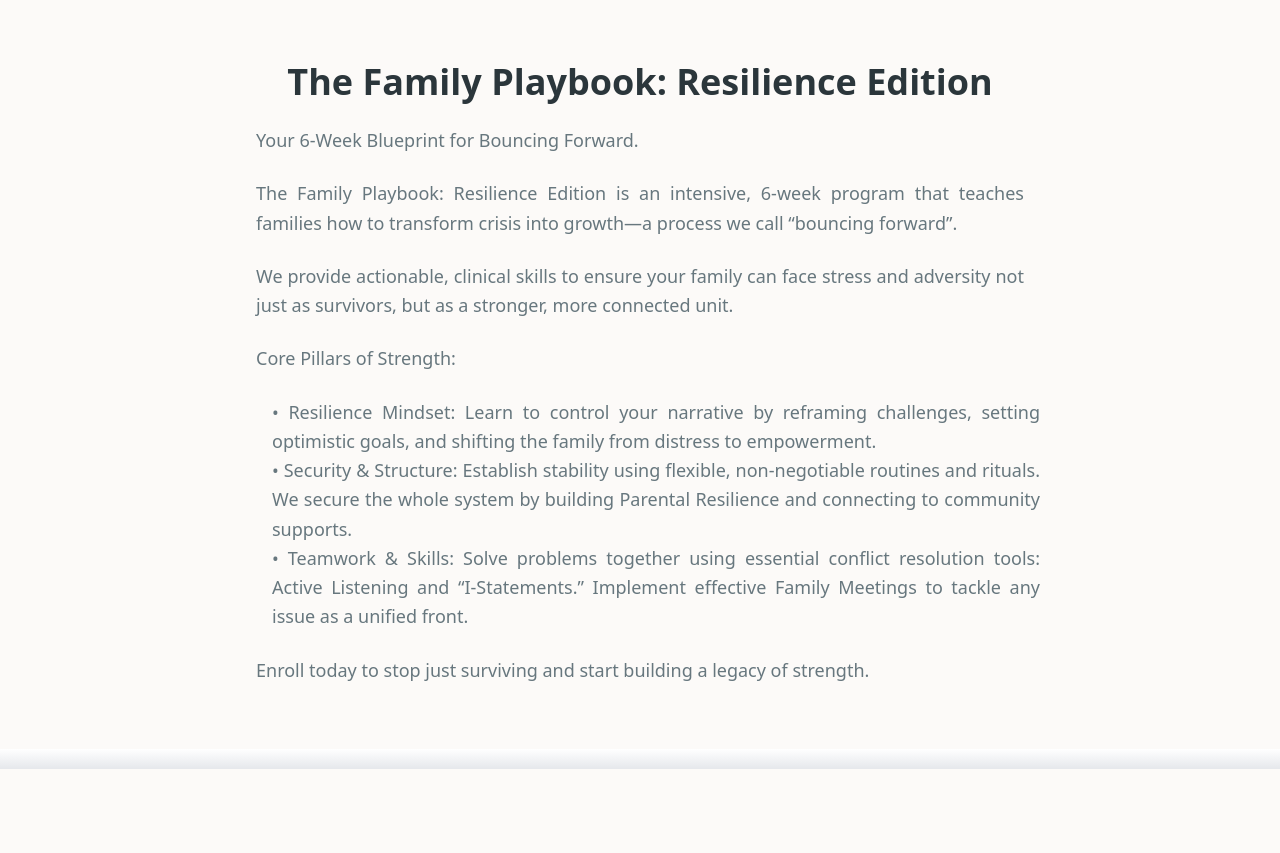
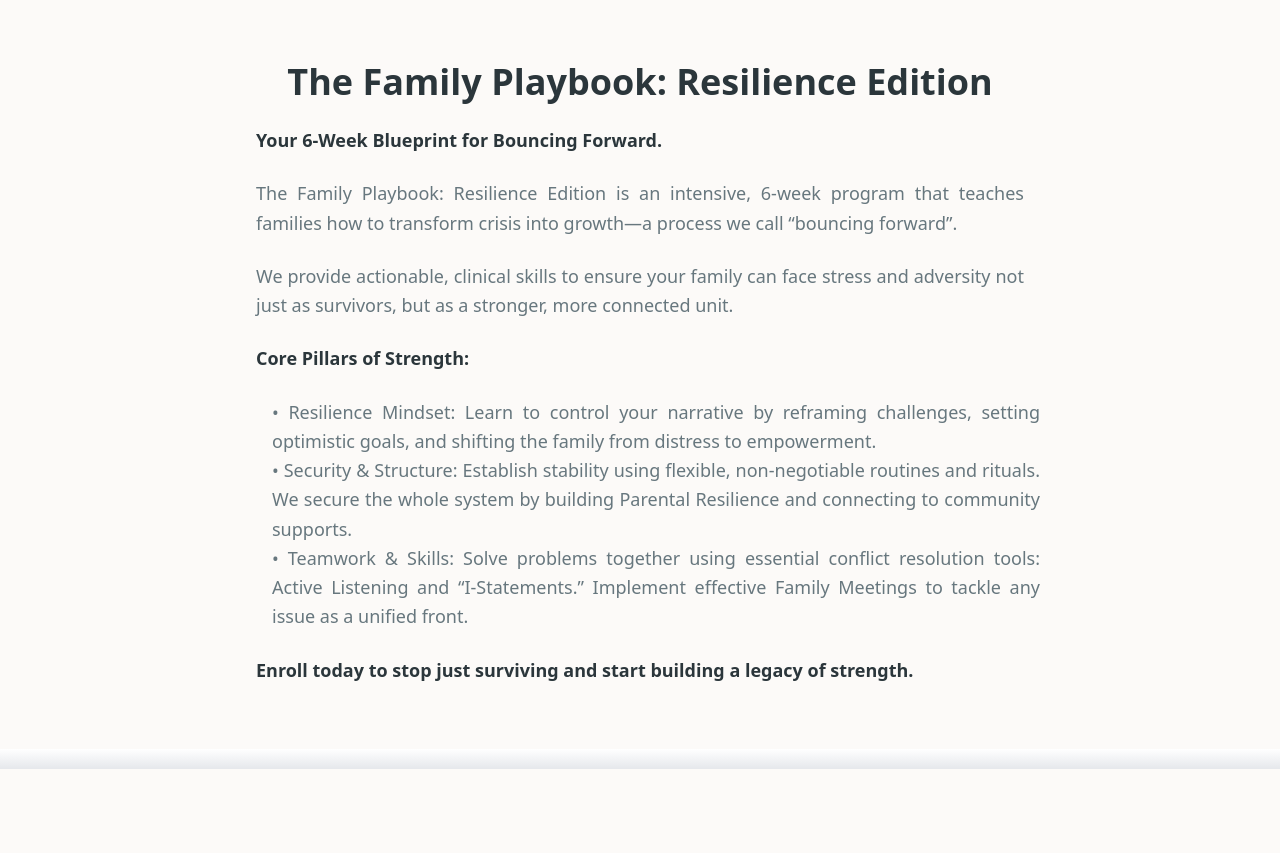
Before and after one commit to bhawanibytes/metta-vibes, a Next.js app: page /family-playbook in a window 1280 px wide. Shown: the part 573-1426 px from the top of the page. Built offline with nearby package versions, Linux system fonts and the light colour scheme.

Commit message:
Update Family Playbook and Metta Cove descriptions for clarity and emotional support

```diff
--- a/app/(programs)/family-playbook/page.tsx
+++ b/app/(programs)/family-playbook/page.tsx
@@ -30,7 +30,7 @@ const FamilyPlaybook = () => {
           <h2 className="text-3xl font-bold md:text-4xl">
             The Family Playbook: Resilience Edition
           </h2>
-          <p className="text-muted-foreground mx-auto max-w-3xl text-justify text-lg leading-relaxed">
+          <p className="mx-auto max-w-3xl text-justify text-lg leading-relaxed font-semibold">
             {`Your 6-Week Blueprint for Bouncing Forward.`}
           </p>
           <p className="text-muted-foreground mx-auto max-w-3xl text-justify text-lg leading-relaxed">
@@ -39,7 +39,7 @@ const FamilyPlaybook = () => {
           <p className="text-muted-foreground mx-auto max-w-3xl text-justify text-lg leading-relaxed">
             {`We provide actionable, clinical skills to ensure your family can face stress and adversity not just as survivors, but as a stronger, more connected unit.`}
           </p>
-          <p className="text-muted-foreground mx-auto max-w-3xl text-justify text-lg leading-relaxed">
+          <p className="mx-auto max-w-3xl text-justify text-lg leading-relaxed font-semibold">
             {`Core Pillars of Strength:`}
           </p>
           <ul className="text-muted-foreground ml-10 max-w-3xl text-justify text-lg leading-relaxed md:ml-20">
@@ -60,7 +60,7 @@ const FamilyPlaybook = () => {
               unified front.
             </li>
           </ul>
-          <p className="text-muted-foreground mx-auto max-w-3xl text-justify text-lg leading-relaxed">
+          <p className="mx-auto max-w-3xl text-justify text-lg leading-relaxed font-semibold">
             {`Enroll today to stop just surviving and start building a legacy of strength.`}
           </p>
         </div>
--- a/app/(programs)/metta-cove/page.tsx
+++ b/app/(programs)/metta-cove/page.tsx
@@ -40,7 +40,7 @@ const MettaCove = () => {
             {`Metta Cove is a specialized mental health program offered by Metta Vibes, dedicated to supporting children and youth (ages 6–15) who have witnessed domestic violence or experienced a traumatic event. Rooted in our core principle of Metta (loving-kindness), we provide a safe, nurturing, and sheltered space—a true Cove—where healing can begin through a combination of individual and group therapy.`}
           </p>
           <p className="text-muted-foreground mx-auto max-w-3xl text-justify text-lg leading-relaxed">
-            {`Witnessing violence can make a child’s world feel chaotic and unsafe. The goal of Metta Cove is to help children move from chaos to calmness by building inner stability and emotional strength. We guide participants in developing the powerful coping skills and resilience they need to thrive.`}
+            {`Witnessing violence or experiencing trauma can make a child’s world feel chaotic and unsafe. The goal of Metta Cove is to help children move from chaos to calmness by building inner stability and emotional strength. We guide participants in developing the powerful coping skills and resilience they need to thrive.`}
           </p>
           <p className="text-muted-foreground mx-auto max-w-3xl text-justify text-lg leading-relaxed">
             {`We provide therapeutic services led by trauma-informed specialists. Our holistic approach focuses on:`}
```
